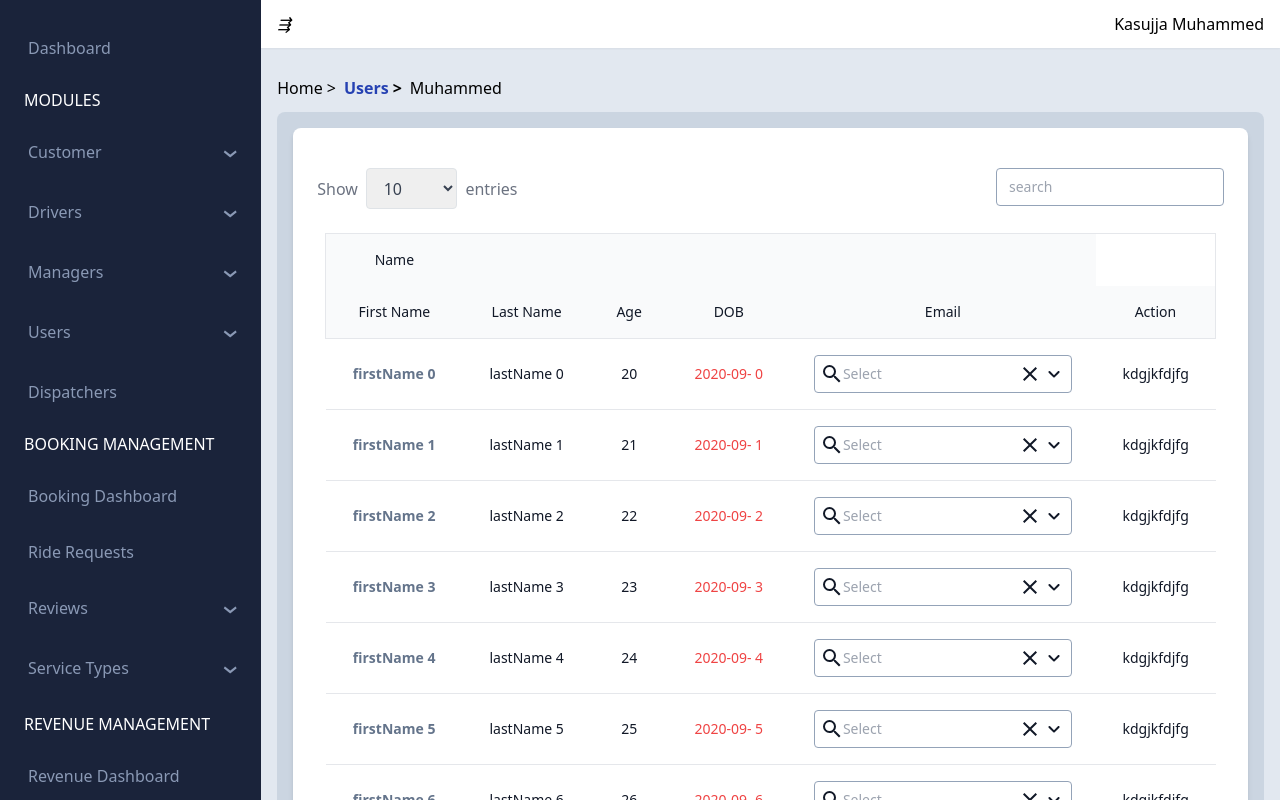
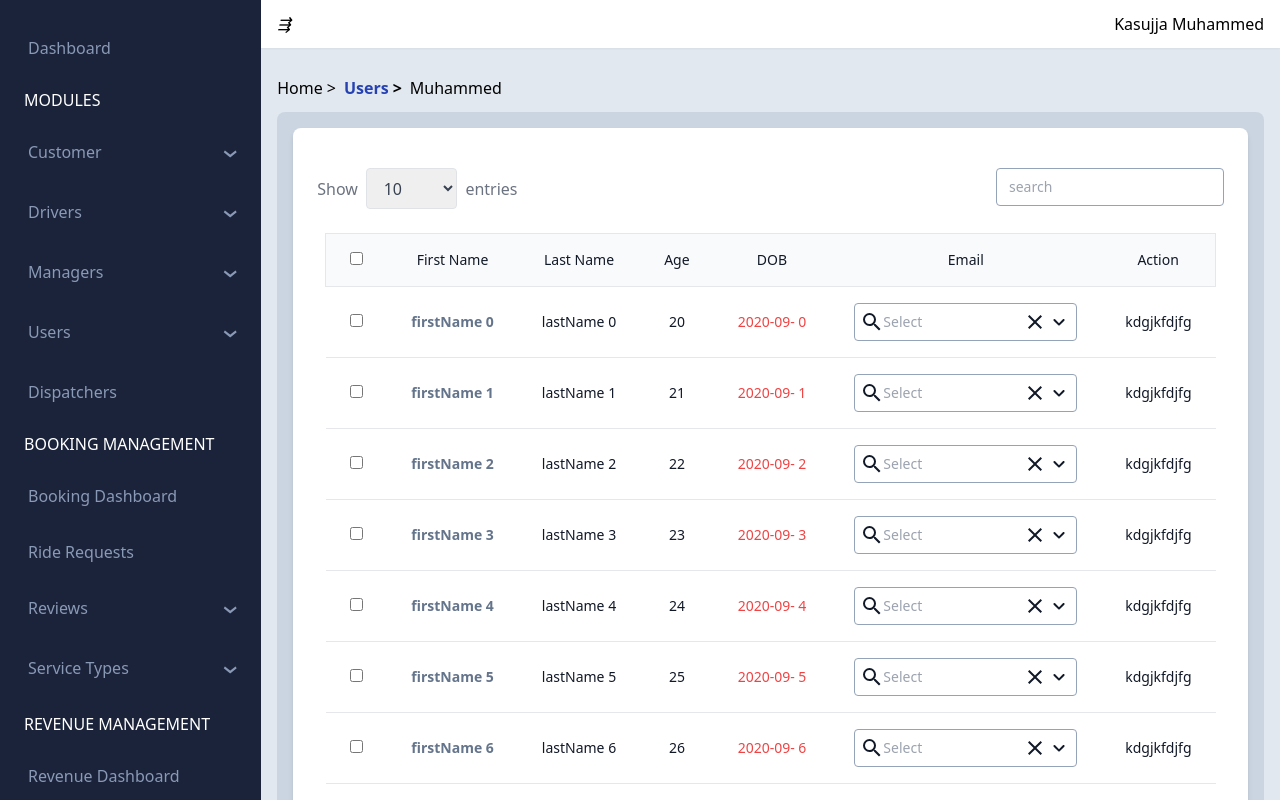
Before and after one commit to MuhammedKasujja/react-components, a React (Vite) app: page / in a window 1280 px wide. Built offline with nearby package versions, Linux system fonts and the light colour scheme.

Commit message:
feat: Select checkbox on the table

```diff
--- a/src/App.tsx
+++ b/src/App.tsx
@@ -1,4 +1,4 @@
-import { useMemo, useState } from "react";
+import { HTMLProps, useMemo, useState } from "react";
 import {
   Button,
   Checkbox,
@@ -26,6 +26,8 @@ import {
 } from "src/components";
 import Breadcrumb from "./components/breadcrumb/Breadcrumb";
 import { ColumnDef } from "@tanstack/react-table";
+import React from "react";
+import { TableCheckBox } from "./components/table/TableCheckBox";
 
 type TableItem = {
   name: string;
@@ -44,6 +46,7 @@ type User = {
   telephone: string;
   id: number;
 };
+
 
 function MyCell(row: any) {
   // console.log({ row });
@@ -165,17 +168,27 @@ function App() {
   const cols = useMemo<ColumnDef<User>[]>(
     () => [
       {
-        // header: "Firstname",
-        // cell: (row) => (
-        //   <p className="text-slate-500 font-bold">
-        //     {row.getValue() as React.ReactNode}
-        //   </p>
-        // ),
-        // accessorFn: (row) => row.firstName,
-        // footer: "Total",
-        // {
-        header: "Name",
-        columns: [
+        id: "select",
+        header: ({ table }) => (
+          <TableCheckBox
+            {...{
+              checked: table.getIsAllRowsSelected(),
+              indeterminate: table.getIsSomeRowsSelected(),
+              onChange: table.getToggleAllRowsSelectedHandler(),
+            }}
+          />
+        ),
+        cell: ({ row }) => (
+          <TableCheckBox
+            {...{
+              checked: row.getIsSelected(),
+              disabled: !row.getCanSelect(),
+              indeterminate: row.getIsSomeSelected(),
+              onChange: row.getToggleSelectedHandler(),
+            }}
+          />
+        ),
+      },
       {
         header: "First Name",
         accessorKey: "firstName",
@@ -188,9 +201,6 @@ function App() {
       {
         header: "Last Name",
         accessorFn: (d) => d.lastName,
-          },
-        ],
-        // }
       },
       {
         header: "Age",
@@ -453,6 +463,11 @@ function App() {
                       { title: "Mulongo", component: <>Hoola</> },
                     ]}
                   ></Tabs>
+                  <Checkbox
+                    size="md"
+                    name="test"
+                    onChange={() => setChecked((prev) => !prev)}
+                  />
                 </Card>
 
                 <Drawer open={open} onClose={() => setOpen(false)} size="sm">
--- a/src/components/checkbox/Checkbox.tsx
+++ b/src/components/checkbox/Checkbox.tsx
@@ -6,10 +6,10 @@ import classes from './Checkbox.module.scss'
 type CheckboxProps = {
   label?: string
   size?: 'sm' | 'md' | 'lg'
-  onCheckChange?: (event: React.ChangeEvent<HTMLInputElement>) => void
+  onChange?: (event: React.ChangeEvent<HTMLInputElement>) => void
   defaultChecked?: boolean
   isDisabled?: boolean
-  isChecked?: boolean
+  checked?: boolean
   error?: boolean
   name?: string
 }
@@ -18,9 +18,9 @@ const defaultCheckboxProps: CheckboxProps = {
   label: undefined,
   size: 'md',
   defaultChecked: undefined,
-  onCheckChange: undefined,
+  onChange: undefined,
   isDisabled: undefined,
-  isChecked: undefined,
+  checked: undefined,
   error: undefined,
   name: undefined,
 }
@@ -30,14 +30,14 @@ const Checkbox = (props: CheckboxProps & React.ComponentProps<'div'>) => {
     label,
     size,
     defaultChecked,
-    onCheckChange,
+    onChange,
     isDisabled,
-    isChecked,
+    checked,
     error,
     name,
     ...rest
   } = props
-  const [isCheckboxChecked, setIsCheckboxChecked] = useState(defaultChecked || isChecked)
+  const [isCheckboxChecked, setIsCheckboxChecked] = useState(defaultChecked || checked)
 
   const checkboxSizes = {
     sm: classes.checkbox_sm,
@@ -47,10 +47,10 @@ const Checkbox = (props: CheckboxProps & React.ComponentProps<'div'>) => {
 
   const checkboxId = label && label.toLowerCase().split(' ').join('_')
   const handleCheckChange = (event: React.ChangeEvent<HTMLInputElement>) => {
-    if (isChecked === undefined) {
+    if (checked === undefined) {
       setIsCheckboxChecked(event.target.checked)
     }
-    onCheckChange && onCheckChange(event)
+    onChange && onChange(event)
   }
 
   return (
@@ -70,7 +70,7 @@ const Checkbox = (props: CheckboxProps & React.ComponentProps<'div'>) => {
           onChange={handleCheckChange}
           defaultChecked={defaultChecked}
           disabled={isDisabled}
-          checked={isChecked}
+          checked={checked}
           name={name}
         />
         {isCheckboxChecked && (
--- /dev/null
+++ b/src/components/table/TableCheckBox.tsx
@@ -0,0 +1,24 @@
+import React, { HTMLProps } from "react";
+
+export function TableCheckBox({
+  indeterminate,
+  className = "",
+  ...rest
+}: { indeterminate?: boolean } & HTMLProps<HTMLInputElement>) {
+  const ref = React.useRef<HTMLInputElement>(null!);
+
+  React.useEffect(() => {
+    if (typeof indeterminate === "boolean") {
+      ref.current.indeterminate = !rest.checked && indeterminate;
+    }
+  }, [ref, indeterminate]);
+
+  return (
+    <input
+      type="checkbox"
+      ref={ref}
+      className={className + " cursor-pointer"}
+      {...rest}
+    />
+  );
+}
--- a/src/components/tooltip/TooltipNew.tsx
+++ b/src/components/tooltip/TooltipNew.tsx
@@ -1,12 +1,14 @@
 import React, { useState } from "react";
 import ReactDOM from "react-dom";
+// import "./Tooltip.css";
 
 interface Props {
   content: string;
   children: React.ReactNode;
+  direction?: "top" | "left" | "right" | "bottom";
 }
 
-const Tooltip: React.FC<Props> = ({ content, children }) => {
+const Tooltip: React.FC<Props> = ({ content, children, direction }) => {
   // Position of the bottom edge of the anchor element.
   // Doubles as isVisible state: null means hidden
   const [position, setPosition] = useState<{
@@ -17,6 +19,7 @@ const Tooltip: React.FC<Props> = ({ content, children }) => {
   const handleMouseOver = (e: React.MouseEvent<HTMLElement>) => {
     // Place the tooltip near the anchor's bottom edge on the screen
     const bounds = e.currentTarget.getBoundingClientRect();
+    // console.log({bounds})
     setPosition({
       x: bounds.x,
       y: bounds.y + bounds.height,
@@ -48,15 +51,15 @@ const Tooltip: React.FC<Props> = ({ content, children }) => {
       {position &&
         ReactDOM.createPortal(
           <div
+            className="fixed mr-1 pt-1 mb-8"
             style={{
               top: position.y,
               left: position.x,
-              position: "fixed",
-              paddingTop: 5,
               zIndex: 10,
-              marginRight: '5px'
             }}
+            // className="Tooltip-Wrapper"
           >
+            {/* <div className={`Tooltip-Tip ${direction || "top"}`}> */}
             <div className="p-2 text-sm bg-black text-white rounded">
               {/* content */}
               {content}
```
Lines whose indentation alone changed are shown as unchanged.
